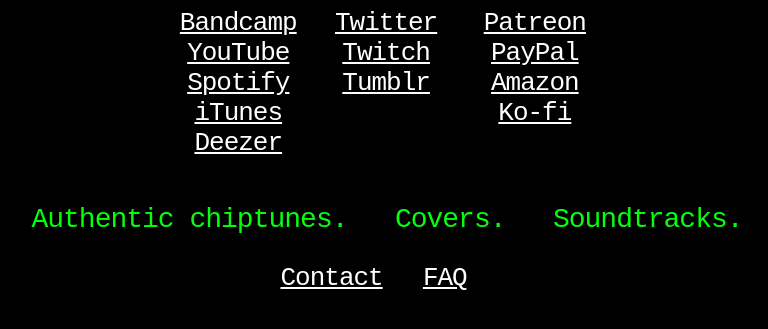
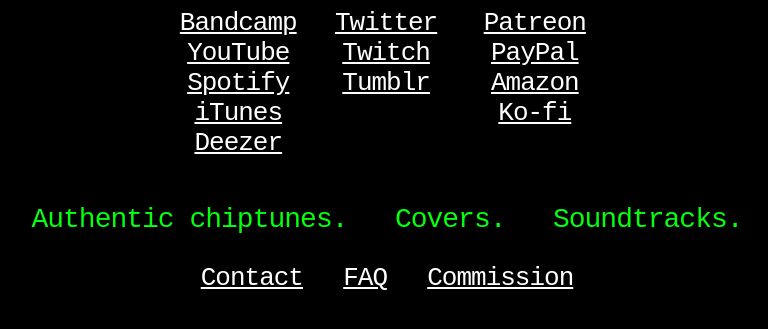
Before and after one commit to nocturnalplant/nocturnalplant.github.io, a plain HTML site: page index.html in a window 1280 px wide. Shown: the part 357-686 px from the top of the page, without its empty margins (253-1021 px from the left). Drawn offline with Linux system fonts and the light colour scheme.

Commit message:
Update index.html

```diff
--- a/index.html
+++ b/index.html
@@ -142,7 +142,7 @@ a.dz:hover {color:#ff8900;}
 <p>
    <a class="bottom" href="https://docs.google.com/forms/d/e/1FAIpQLSchgW6_nIKAhyO3IDaVdo_R6CqqvrYphFRjukYtonKViswtRw/viewform">Contact</a> &nbsp;
    <a class="bottom" href="faq.html">FAQ</a> &nbsp;
-<!--    <a class="bottom" href="comminfo.html">Commission</a>  -->
+   <a class="bottom" href="comminfo.html">Commission</a>
 </p>
 
 
```
